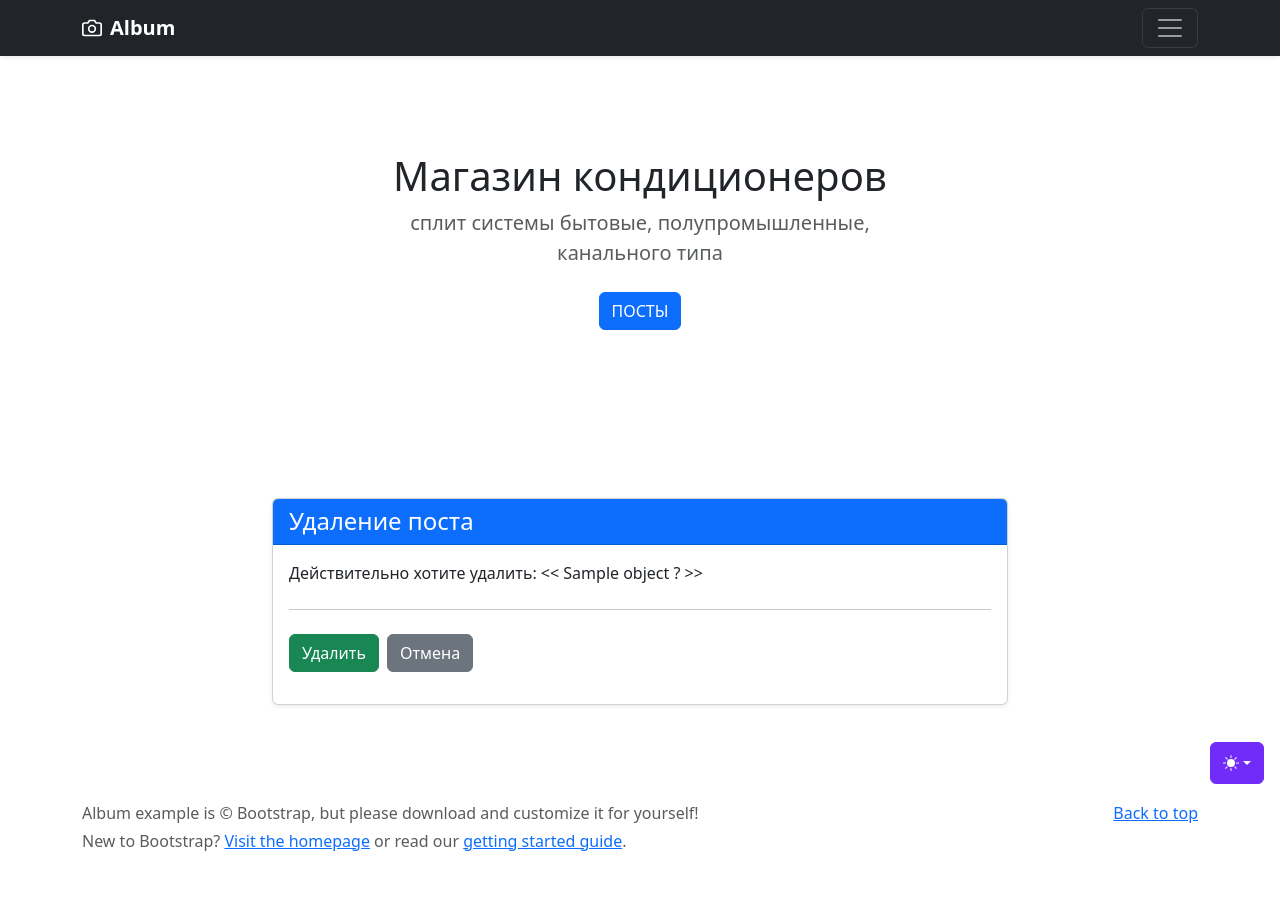
After one commit to evgenes21-alt/django2, a Django app: template blog/templates/blog/blog_confirm_delete.html in a window 1280 px wide. The commit adds this page. Run offline with Django 5.2, Linux system fonts and the light colour scheme; the template is opened without the code that fills it: most values are stand-ins (such as "Sample title", 1, 10 or a date in 2020); data that the repository does not hold is empty; some libraries are stand-ins or nearby versions.

Commit message:
fix 6 blog

```diff
--- /dev/null
+++ b/blog/templates/blog/blog_confirm_delete.html
@@ -0,0 +1,30 @@
+{% extends "catalog/base.html" %}
+
+{% block content %}
+<div class="container py-5">
+    <div class="row justify-content-center">
+        <div class="col-md-8">
+            <div class="card shadow-sm">
+                <div class="card-header bg-primary text-white">
+                    <h4 class="mb-0">
+                        {% if object %}Удаление поста{% else %}Новый пост{% endif %}
+                    </h4>
+                </div>
+                <div class="card-body">
+                    <p class="card-text">Действительно хотите удалить: << {{ object.title }} ? >></p>
+                    <form method="post" enctype="multipart/form-data">
+                        {% csrf_token %}
+                        <hr class="my-4">
+                        <div class="d-flex gap-2">
+                            <button type="submit" class="btn btn-success">
+                                Удалить
+                            </button>
+                            <a href="{% url 'blog:blog_list' %}" class="btn btn-secondary">Отмена</a>
+                        </div>
+                    </form>
+                </div>
+            </div>
+        </div>
+    </div>
+</div>
+{% endblock %}
--- a/blog/templates/blog/blogs_detail.html
+++ b/blog/templates/blog/blogs_detail.html
@@ -7,7 +7,7 @@
     <nav aria-label="breadcrumb">
       <ol class="breadcrumb">
         <li class="breadcrumb-item"><a href="/" class="text-decoration-none">Главная</a></li>
-        <li class="breadcrumb-item"><a href="{% url 'blog:post_list' %}" class="text-decoration-none">Блог</a></li>
+        <li class="breadcrumb-item"><a href="{% url 'blog:blog_list' %}" class="text-decoration-none">Блог</a></li>
         <li class="breadcrumb-item active">{{ blog.title }}</li>
       </ol>
     </nav>
@@ -48,7 +48,7 @@
       </div>
 
       <footer class="mt-5 pt-4 border-top">
-        <a href="{% url 'blog:post_list' %}" class="btn btn-outline-secondary">
+        <a href="{% url 'blog:blog_list' %}" class="btn btn-outline-secondary">
           ← Вернуться к списку статей
         </a>
       </footer>
--- a/blog/urls.py
+++ b/blog/urls.py
@@ -1,12 +1,14 @@
 from django.urls import path
 
 from blog import views
-from blog.views import BlogsDetailView, BlogListView, BlogUpdateView
+from blog.views import BlogsDetailView, BlogListView, BlogUpdateView, BlogCreateView, BlogDeleteView
 
 app_name = "blog"
 
 urlpatterns = [
     path("<int:pk>/",BlogsDetailView.as_view(), name="blogs_detail"),
-    path("", BlogListView.as_view(), name="post_list"),
-    path("blog/update", BlogUpdateView.as_view(), name="blog_update")
+    path("", BlogListView.as_view(), name="blog_list"),
+    path("create/", BlogCreateView.as_view(), name="blog_create"),
+    path("<int:pk>/update/", BlogUpdateView.as_view(), name="blog_update"),
+    path("<int:pk>/delete/", BlogDeleteView.as_view(), name="blog_delete")
     ]
--- a/catalog/templates/catalog/base.html
+++ b/catalog/templates/catalog/base.html
@@ -100,7 +100,7 @@
             <div class="col-lg-6 col-md-8 mx-auto"><h1 class="fw-light">Магазин кондиционеров</h1>
                 <p class="lead text-body-secondary">сплит системы бытовые, полупромышленные, канального типа</p>
                 <p>
-                    <a href="{% url 'blog:post_list' %}" class="btn btn-primary my-2">ПОСТЫ</a>
+                    <a href="{% url 'blog:blog_list' %}" class="btn btn-primary my-2">ПОСТЫ</a>
                 </p>
             </div>
 
```
Also changed, not shown: blog/templates/blog/blog_form.html (+60 -12 lines), blog/templates/blog/blog_list.html (+4 -3 lines), blog/views.py (+12 -3 lines).
